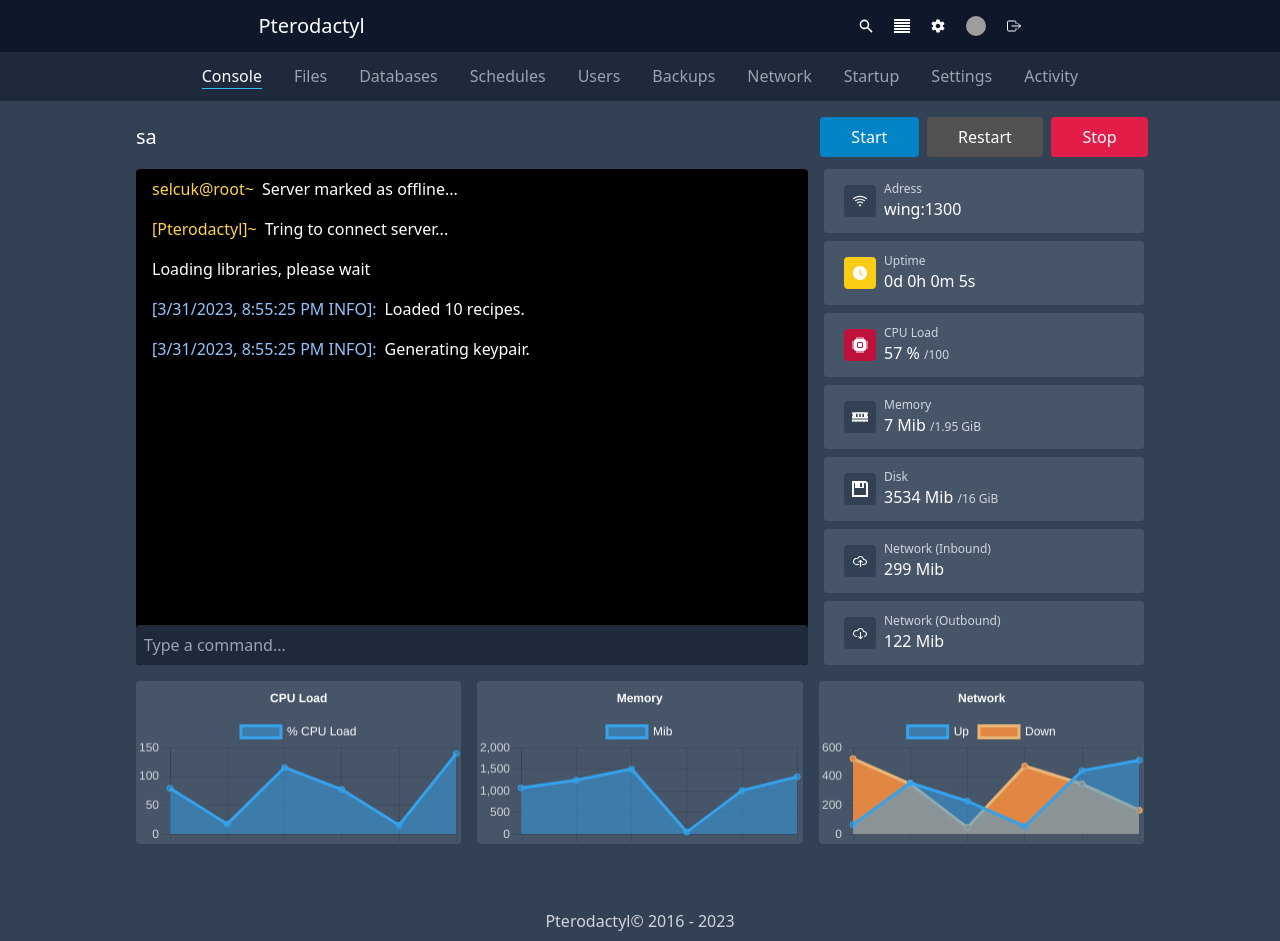
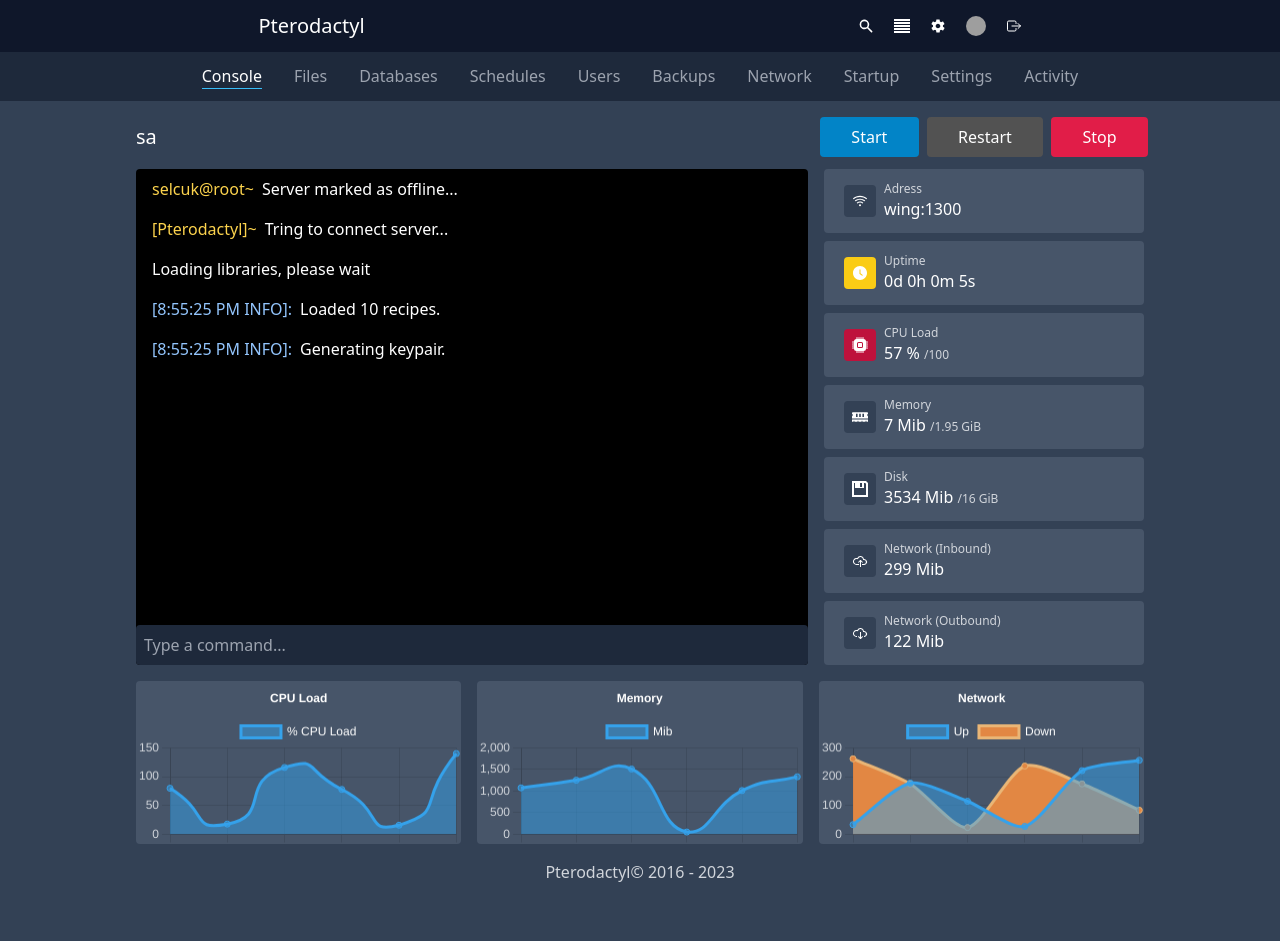
Before and after one commit to selcukguler0/server-analyze, a Next.js app: page /console in a window 1280 px wide. After the commit the page ends 892 px from the top, so only its background shows below. Built offline with nearby package versions, Linux system fonts and the light colour scheme; grey boxes are pictures that could not be loaded.

Commit message:
added animation to charts

```diff
--- a/chartData/CpuLoad.ts
+++ b/chartData/CpuLoad.ts
@@ -21,9 +21,28 @@
 			ticks: { display: false },
 		},
 	},
+	animations: {
+		tension: {
+			duration: 1000,
+			easing: "easeInQuad",
+			from: 1,
+			to: 0,
+			loop: true,
+		},
+	},
 };
 
 const labels = ["t1", "t2", "t3", "t4", "t5", "t6"];
+
+// This function is used to generate random data for the chart, but it is also fixing hydration issues
+function randomData() {
+	if (typeof window !== "undefined") {
+		return Array.from({ length: 6 }, () => Math.floor(Math.random() * 150));
+	} else {
+		// Return a default value for server rendering
+		return [1, 2, 3, 4, 5, 6];
+	}
+}
 
 export const cpuLoadData = {
 	labels,
@@ -31,7 +50,7 @@
 		{
 			fill: true,
 			label: "% CPU Load",
-			data: Array.from({ length: 6 }, () => Math.floor(Math.random() * 150)),
+			data: randomData(),
 			borderColor: "rgb(53, 162, 235)",
 			backgroundColor: "rgba(53, 162, 235, 0.5)",
 		},
--- a/chartData/Memory.ts
+++ b/chartData/Memory.ts
@@ -21,9 +21,28 @@
 			ticks: { display: false },
 		},
 	},
+	animations: {
+		tension: {
+			duration: 1000,
+			easing: "linear",
+			from: 1,
+			to: 0,
+			loop: true,
+		},
+	},
 };
 
 const labels = ["t1", "t2", "t3", "t4", "t5", "t6"];
+
+// This function is used to generate random data for the chart, but it is also fixing hydration issues
+function randomData() {
+	if (typeof window !== "undefined") {
+		return Array.from({ length: 6 }, () => Math.floor(Math.random() * 2000));
+	} else {
+		// Return a default value for server rendering
+		return [1, 2, 3, 4, 5, 6];
+	}
+}
 
 export const memoryData = {
 	labels,
@@ -31,7 +50,7 @@
 		{
 			fill: true,
 			label: "Mib",
-			data: Array.from({ length: 6 }, () => Math.floor(Math.random() * 2000)),
+			data: randomData(),
 			borderColor: "rgb(53, 162, 235)",
 			backgroundColor: "rgba(53, 162, 235, 0.5)",
 		},
--- a/chartData/Network.ts
+++ b/chartData/Network.ts
@@ -21,9 +21,28 @@
 			ticks: { display: false },
 		},
 	},
+	animations: {
+		tension: {
+			duration: 1000,
+			easing: "easeOutBounce",
+			from: 1,
+			to: 0,
+			loop: true,
+		},
+	},
 };
 
 const labels = ["t1", "t2", "t3", "t4", "t5", "t6"];
+
+// This function is used to generate random data for the chart, but it is also fixing hydration issues
+function randomData() {
+	if (typeof window !== "undefined") {
+		return Array.from({ length: 6 }, () => Math.floor(Math.random() * 300));
+	} else {
+		// Return a default value for server rendering
+		return [1, 2, 3, 4, 5, 6];
+	}
+}
 
 export const networkData = {
 	labels,
@@ -31,14 +50,14 @@
 		{
 			fill: true,
 			label: "Up",
-			data: Array.from({ length: 6 }, () => Math.floor(Math.random() * 600)),
+			data: randomData(),
 			borderColor: "rgb(53, 162, 235)",
 			backgroundColor: "rgba(53, 162, 235, 0.5)",
 		},
 		{
 			fill: true,
 			label: "Down",
-			data: Array.from({ length: 6 }, () => Math.floor(Math.random() * 600)),
+			data: randomData(),
 			borderColor: "rgb(234,182,118)",
 			backgroundColor: "rgb(226,135,67)",
 		},
--- a/pages/console.tsx
+++ b/pages/console.tsx
@@ -1,5 +1,5 @@
 import Head from "next/head";
-import { useState } from "react";
+import { useState, useEffect } from "react";
 import { AiOutlineWifi } from "react-icons/ai";
 import { AiFillClockCircle } from "react-icons/ai";
 import { BsFillCpuFill } from "react-icons/bs";
@@ -45,9 +45,9 @@
 	const [networkUp] = useState(Math.floor(Math.random() * 300));
 	const [networkDown] = useState(Math.floor(Math.random() * 300));
 	const [disk] = useState(Math.floor(Math.random() * 6000));
+	const [consoleTime] = useState(new Date().toLocaleTimeString());
 
-	const [consoleDate] = useState(new Date().toLocaleString());
-
+	// Timer
 	const { seconds, minutes, hours, days, isRunning, start, pause, reset } =
 		useStopwatch({ autoStart: true });
 
@@ -59,7 +59,7 @@
 				<meta name="viewport" content="width=device-width, initial-scale=1" />
 				<link rel="icon" href="/favicon.ico" />
 			</Head>
-			<div className="flex flex-col min-h-screen">
+			<div className="flex flex-col">
 				{/* header */}
 				<main className="flex flex-col justify-around items-center mt-3">
 					{/* body header */}
@@ -73,7 +73,7 @@
 							</button>
 							<button
 								onClick={(event: React.MouseEvent<HTMLButtonElement>) =>
-									pause()
+									reset()
 								}
 								className="bg-neutral-600 p-2 px-5 m-1 text-white rounded grow">
 								Restart
@@ -109,13 +109,13 @@
 									</tr>
 									<tr className="flex p-2 hover:bg-gray-600">
 										<td className="text-blue-300 pl-2">
-											[{consoleDate} INFO]:
+											[{consoleTime} INFO]:
 										</td>{" "}
 										<td className="text-white pl-2">Loaded 10 recipes.</td>
 									</tr>
 									<tr className="flex p-2 hover:bg-gray-600">
 										<td className="text-blue-300 pl-2">
-											[{consoleDate} INFO]:
+											[{consoleTime} INFO]:
 										</td>{" "}
 										<td className="text-white pl-2">Generating keypair.</td>
 									</tr>
```
